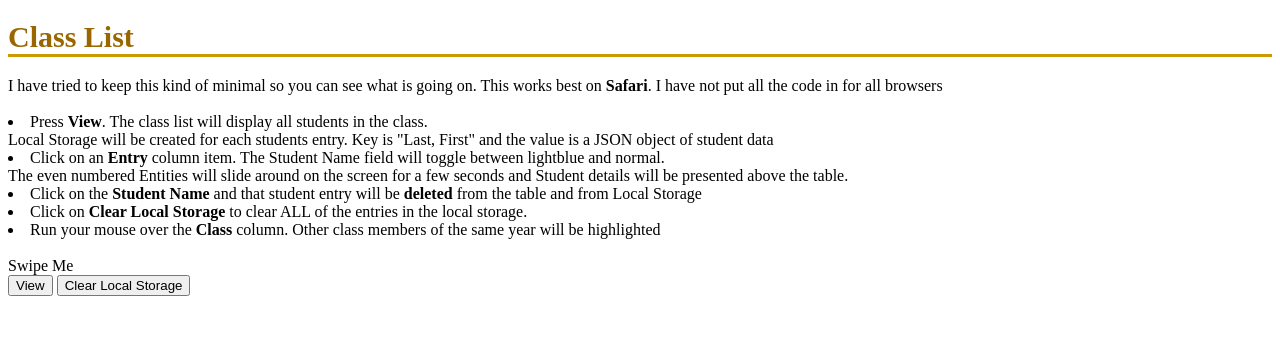
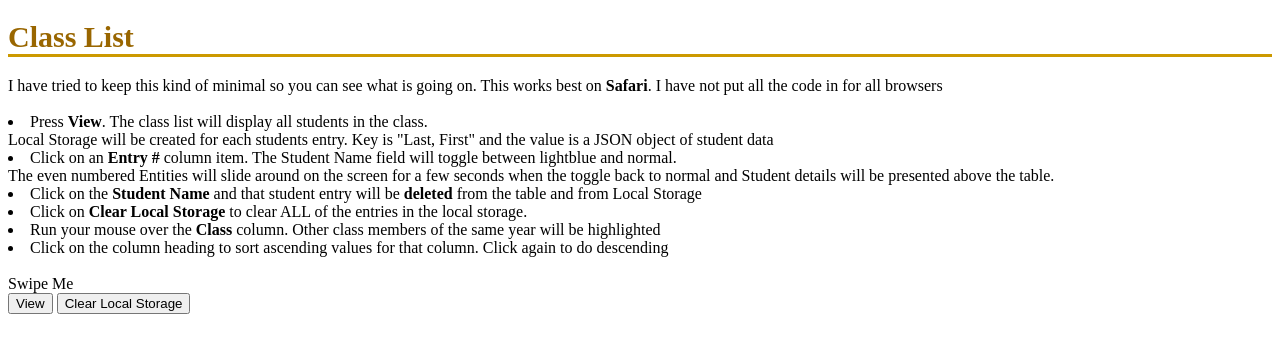
Before and after one commit to gtjames/gtjames.github.io, a Jekyll site: the page AJAX/AjaxTable.html, which Jekyll copies as it is, in a window 1280 px wide. Shown: the top 353 px of the page. Built offline with Jekyll 4.4.1, drawn with Linux system fonts in a browser that asks for light colours.

Commit message:
Update AjaxTable.html

```diff
--- a/AJAX/AjaxTable.html
+++ b/AJAX/AjaxTable.html
@@ -73,15 +73,17 @@ table tr:nth-child(odd)		{ background-color: #f1f1f1;	}
 
 <h1>Class List</h1>
 
-I have tried to keep this kind of minimal so you can see what is going on. This works best on <b>Safari</b>. I have not put all the code in for all browsers<br><br>
+I have tried to keep this kind of minimal so you can see what is going on. This works best on <b>Safari</b>.
+	I have not put all the code in for all browsers<br><br>
 <li>Press <B>View</B>. The class list will display all students in the class.<br>
 	Local Storage will be created for each students entry. Key is "Last, First" and the value is a JSON object of student data
-<li>Click on an <B>Entry</B> column item. The Student Name field will toggle between lightblue and normal. <br>
-    The even numbered Entities will slide around on the screen for a few seconds
+<li>Click on an <B>Entry #</B> column item. The Student Name field will toggle between lightblue and normal. <br>
+    The even numbered Entities will slide around on the screen for a few seconds when the toggle back to normal
     and Student details will be presented above the table.
 <li>Click on the <B>Student Name</B> and that student entry will be <B>deleted</B> from the table and from Local Storage
 <li>Click on <B>Clear Local Storage</B> to clear ALL of the entries in the local storage.<br>
-<li>Run your mouse over the <B>Class</B> column. Other class members of the same year will be highlighted<br><br>
+<li>Run your mouse over the <B>Class</B> column. Other class members of the same year will be highlighted<br>
+<li>Click on the column heading to sort ascending values for that column. Click again to do descending<br><br>
 
 <div id="touchsurface">Swipe Me</div>
 <input type="button" value="View" onclick="getJSON()"/>
```
Also changed, not shown: other parts of AJAX/AjaxTable.html (+1 -1 lines).
